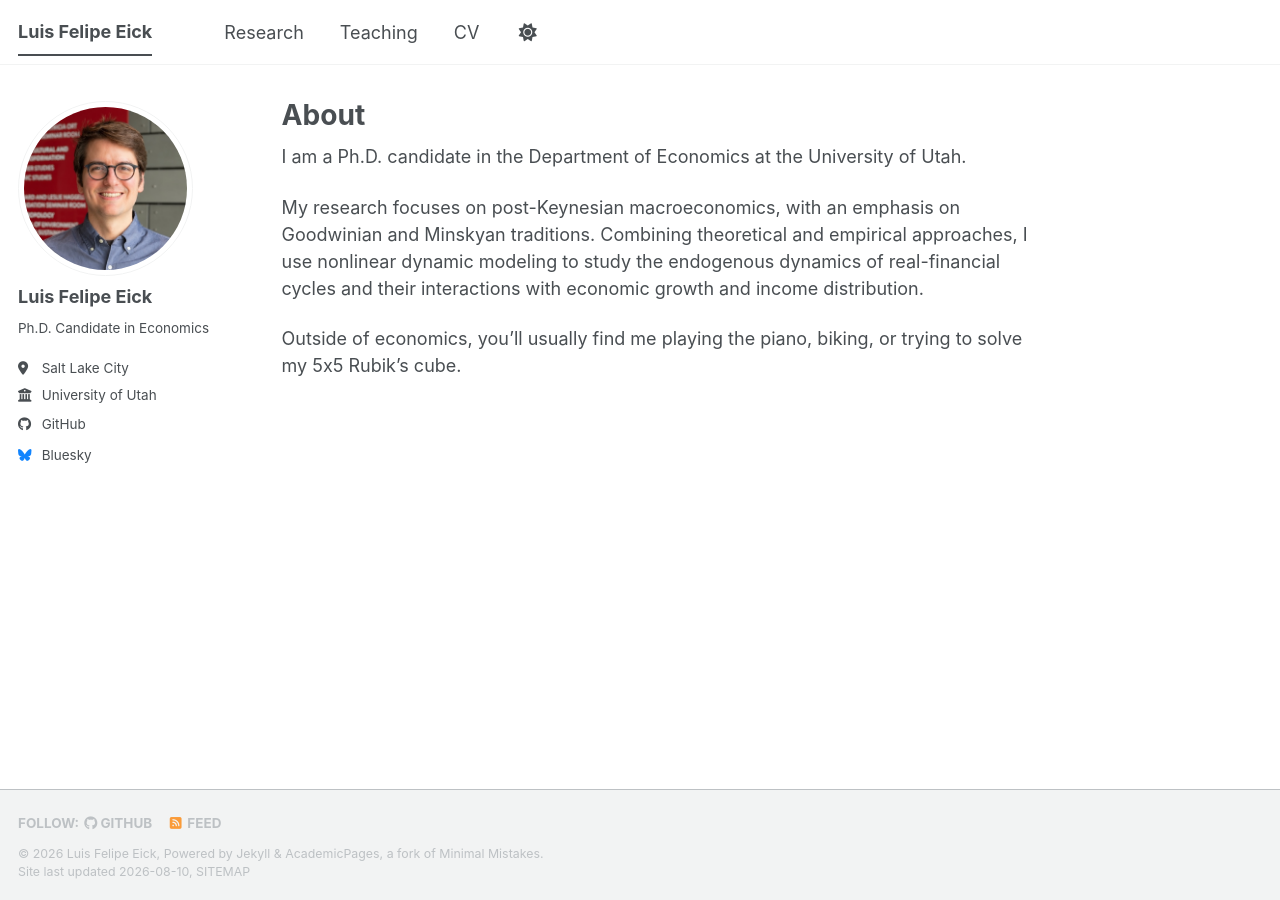
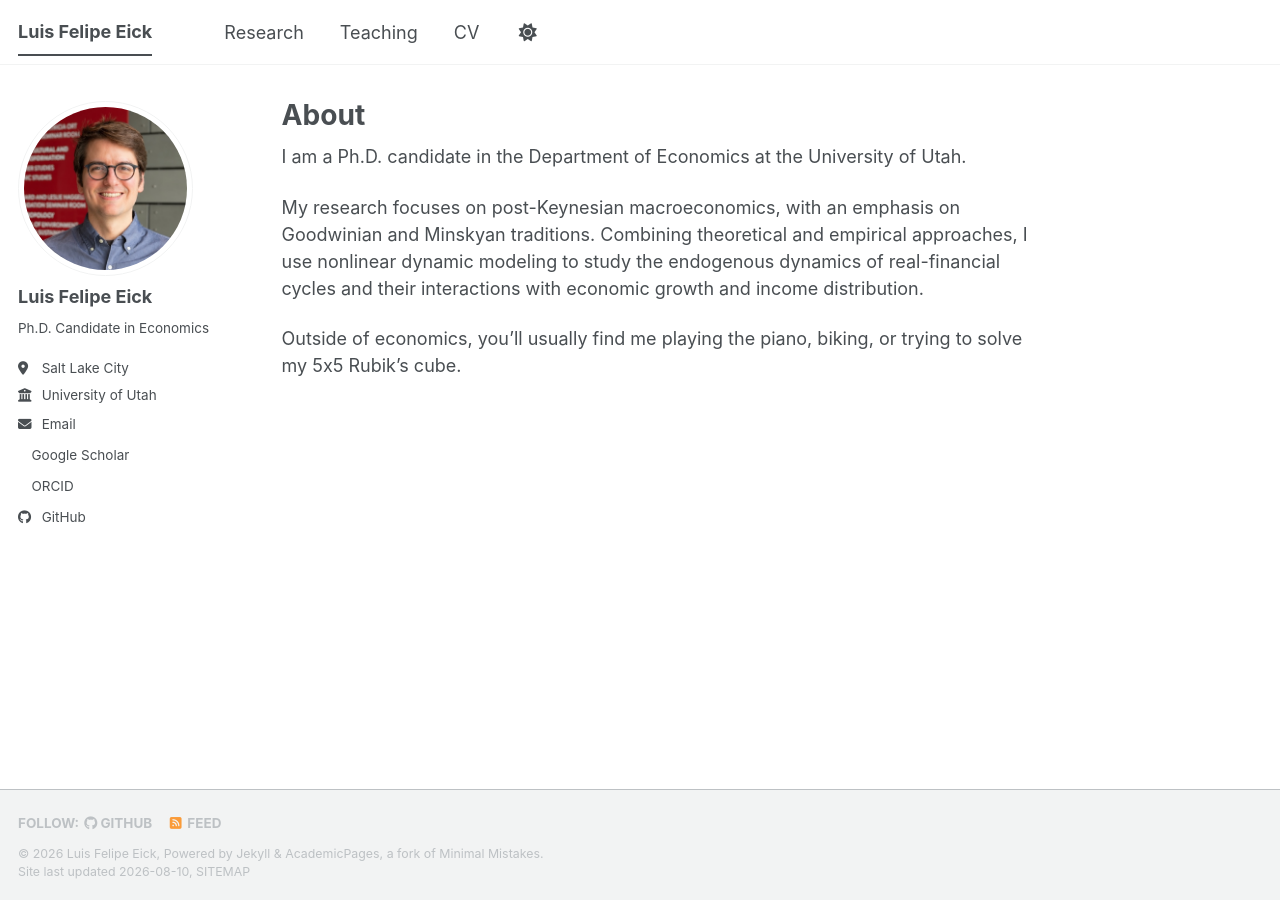
Before and after one commit to lfeick/lfeick.github.io, a Jekyll site: the page built from _pages/about.md, in a window 1280 px wide. Built offline with Jekyll 4.4.1, drawn with Linux system fonts in a browser that asks for light colours; a style sheet for code colours, icons or effects is not loaded; part of the change alters nothing that is shown.

Commit message:
Update _config.yml

```diff
--- a/_config.yml
+++ b/_config.yml
@@ -30,15 +30,15 @@ author:
   location         : "Salt Lake City"
   employer         : "University of Utah"
   uri              : # URL
-  email            :
+  email            : "luis.eick@utah.edu"
 
   # Academic websites
   academia         : # URL
   arxiv            : # URL - Update with the correct link to your profile
-  googlescholar    :
+  googlescholar    : "https://scholar.google.com/citations?user=0YAskSAAAAAJ&hl=en"
   inspire-hep      : # URL
   impactstory      : # URL
-  orcid            :
+  orcid            : "https://orcid.org/0009-0003-3551-495X"
   semantic         : # URL
   ssrn             : # URL
   pubmed           :
@@ -57,7 +57,7 @@ author:
 
   # Social media
   artstation       : # Username
-  bluesky          : "bsky.app" # Replace this with you Bluesky username
+  bluesky          : # Replace this with you Bluesky username
   facebook         : # Username
   flickr           : # Username
   foursquare       : # Username
```
